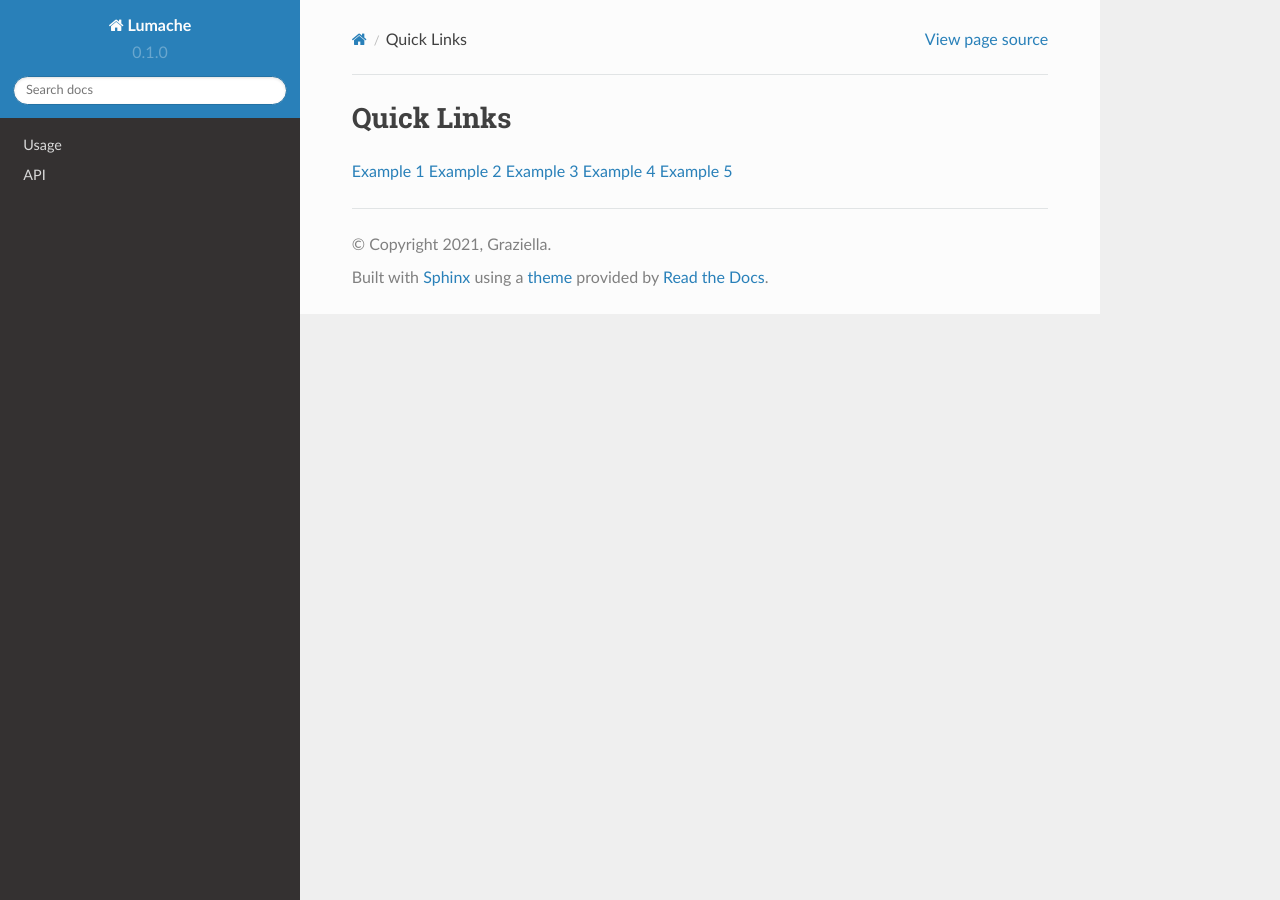
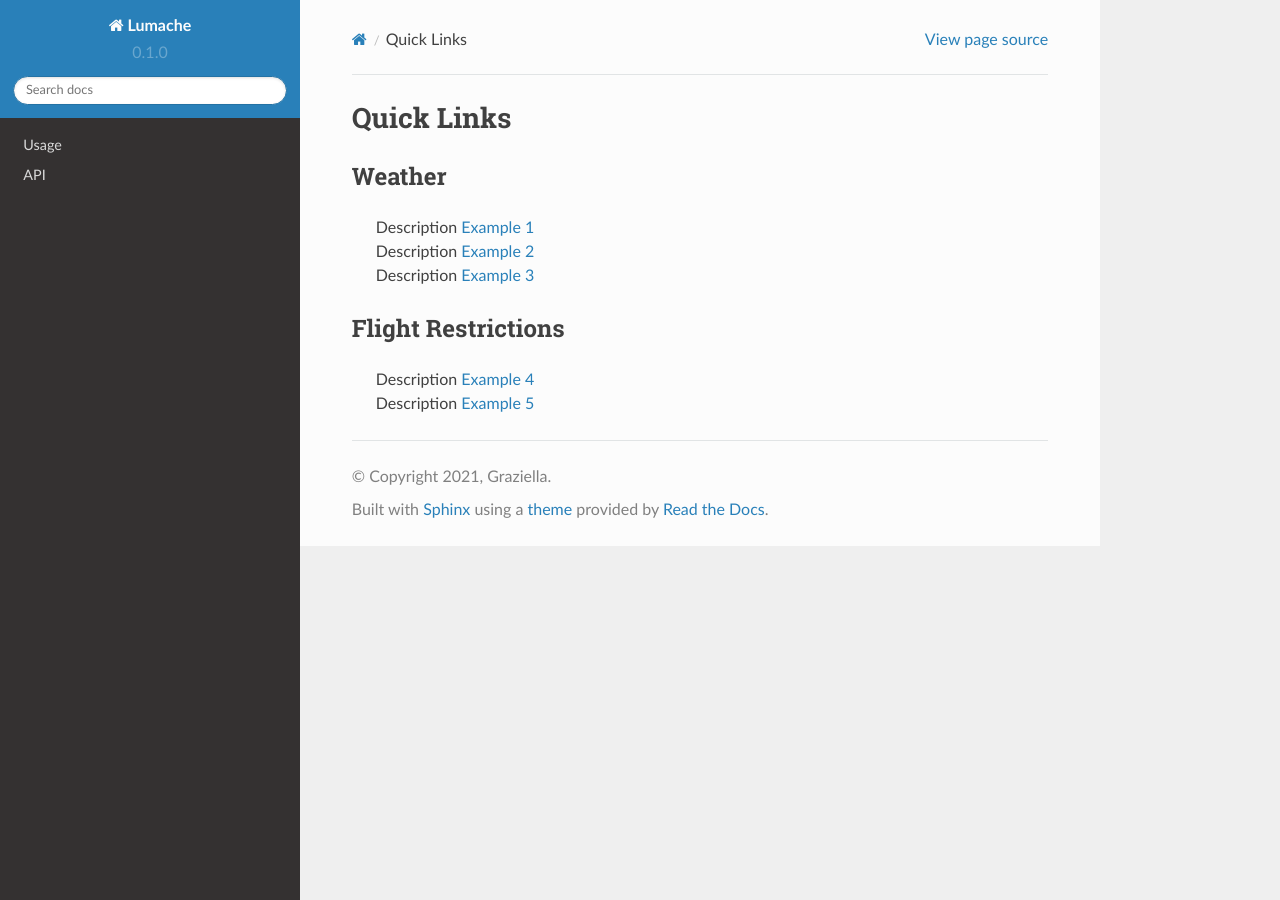
Before and after one commit to ben20vt/GrayUR-AutoPlane, a Sphinx documentation site: the page built from docs/source/quick_links.rst, in a window 1280 px wide. Built offline with Sphinx 7.4.7 and the Read the Docs theme 2.0.0, drawn with Linux system fonts in a browser that asks for light colours.

Commit message:
Update quick_links.rst

```diff
--- a/docs/source/quick_links.rst
+++ b/docs/source/quick_links.rst
@@ -1,8 +1,13 @@
 Quick Links
 ===================================
 
-`Example 1 <https://vt.edu/>`_
-`Example 2 <https://vt.edu/>`_
-`Example 3 <https://vt.edu/>`_
-`Example 4 <https://vt.edu/>`_
-`Example 5 <https://vt.edu/>`_
+Weather
+------------
+ | Description `Example 1 <https://vt.edu/>`_
+ | Description  `Example 2 <https://vt.edu/>`_
+ | Description  `Example 3 <https://vt.edu/>`_
+
+Flight Restrictions
+------------
+ | Description `Example 4 <https://vt.edu/>`_
+ | Description  `Example 5 <https://vt.edu/>`_
```
